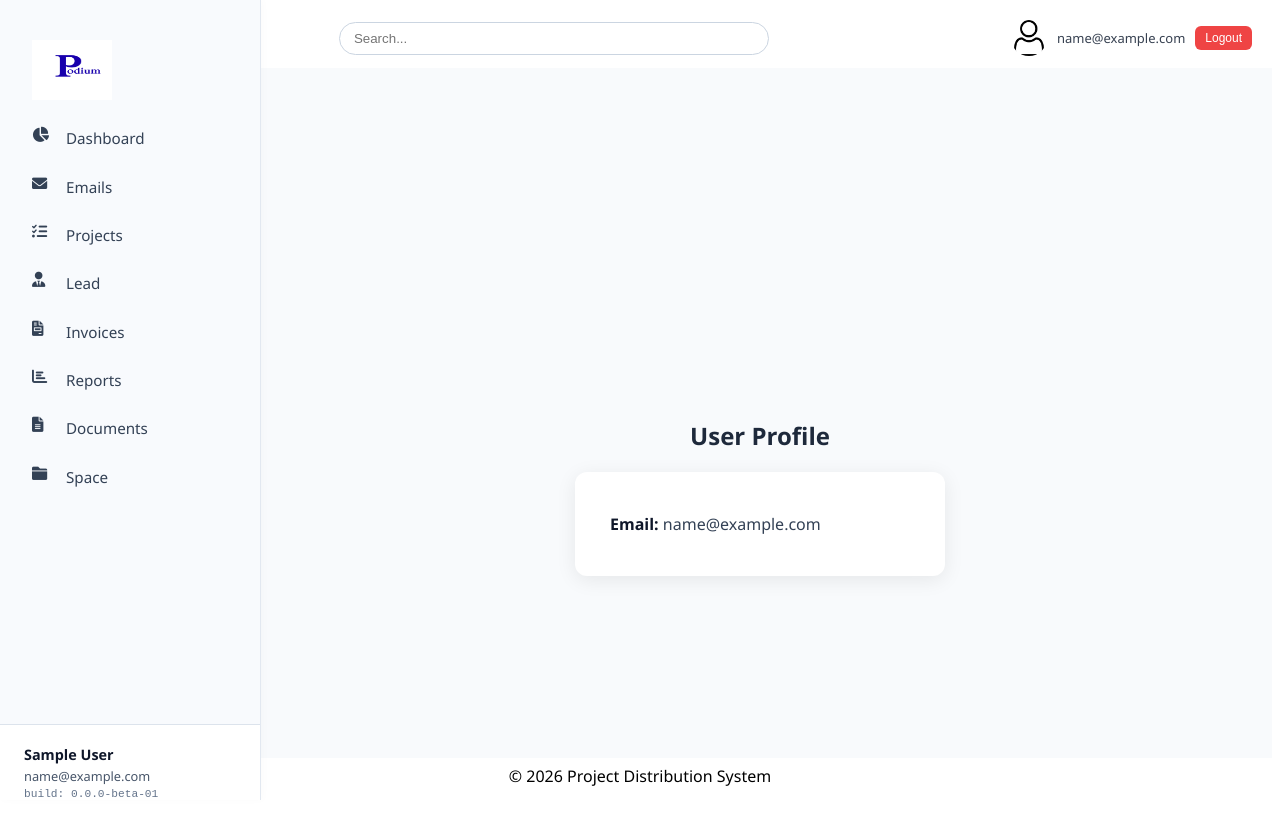
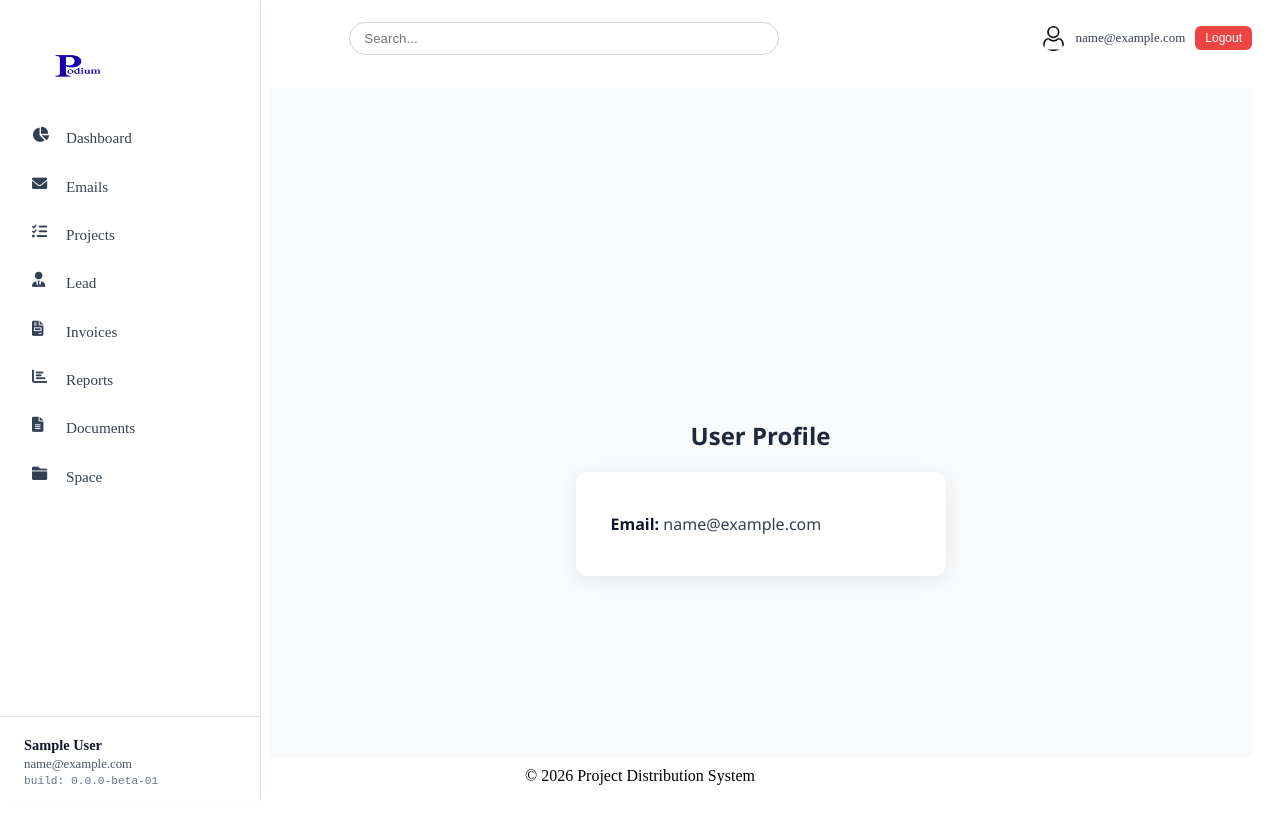
Before and after one commit to abhijeett55/posify-podium, an Angular app: page /profile in a window 1280 px wide. Built offline with nearby package versions, Linux system fonts and the light colour scheme; sample sign-in values are in the browser's storage.

Commit message:
fixes&bugs

```diff
--- a/src/app/_components/document/document.css
+++ b/src/app/_components/document/document.css
@@ -11,7 +11,6 @@
   color:#6b7280;
 }
 
-/* upload buttons */
 
 .upload-buttons{
   margin-top:20px;
@@ -29,7 +28,6 @@
   font-weight:500;
 }
 
-/* filter */
 
 .filter-box{
   margin:20px 0;
@@ -42,7 +40,6 @@
   border-radius:6px;
 }
 
-/* table */
 
 .table-container{
   background:white;
@@ -72,7 +69,6 @@ th{
   padding:30px;
 }
 
-/* pagination */
 
 .pagination{
   display:flex;
--- a/src/app/_components/document/document.html
+++ b/src/app/_components/document/document.html
@@ -33,7 +33,7 @@
     <button class="upload-btn" (click)="otherUpload.click()">Upload other</button>
   </div>
 
-  <!-- Filter -->
+
   <div class="filter-box">
     <input
     type="text"
@@ -42,7 +42,7 @@
     />
   </div>
 
-  <!-- Table -->
+
   <div class="table-container">
     <table>
 
--- a/src/app/_components/document/document.ts
+++ b/src/app/_components/document/document.ts
@@ -134,7 +134,7 @@ export class DocumentComponent {
 
   onRowsPerPageChange(value: string) {
     this.rowsPerPage = Number(value);
-    this.currentPage = 1; // reset to first page
+    this.currentPage = 1;
   }
 
 
--- a/src/app/_components/emails/emails.html
+++ b/src/app/_components/emails/emails.html
@@ -74,7 +74,7 @@
     </ul>
   </div>
 
-  <!-- EMAIL LIST -->
+  <!-- EMAIL -->
   <div class="list">
     <div class="list-header">
       <h2>{{ getFolderDisplayName(currentFolder) }}</h2>
@@ -107,7 +107,7 @@
     </div>
   </div>
 
-  <!-- MAILBOX / DETAIL -->
+  <!-- MAILBOX -->
   <div class="mailbox">
     <ng-container *ngIf="selectedMail; else emptyState">
       <div class="mailbox-header">
--- a/src/app/_components/emails/emails.ts
+++ b/src/app/_components/emails/emails.ts
@@ -92,10 +92,8 @@ export class Emails {
 
     this.emailService.createEmail(sentEmail).subscribe({
       next: (newEmail) => {
-        // Add to allEmails and refresh list
         this.allEmails.push(newEmail);
         this.filterEmailsByFolder();
-        // Clear reply textarea
         const textarea = document.querySelector('.reply-box textarea') as HTMLTextAreaElement;
         if (textarea) textarea.value = '';
         console.log('Reply sent successfully');
--- a/src/app/_components/header/header.css
+++ b/src/app/_components/header/header.css
@@ -8,14 +8,13 @@
   border-bottom: 1px solid #e5e7eb;
 }
 
-/* LEFT */
 .header-left .logo-text {
   font-size: 18px;
   font-weight: 600;
   color: #4f46e5;
 }
 
-/* CENTER SEARCH */
+
 .header-center {
   flex: 1;
   display: flex;
@@ -37,7 +36,6 @@
   box-shadow: 0 0 0 3px rgba(99, 102, 241, 0.15);
 }
 
-/* RIGHT USER */
 .header-right {
   display: flex;
   align-items: center;
@@ -46,8 +44,8 @@
 
 /* Avatar */
 .avatar {
-  width: 36px;
-  height: 36px;
+  width: 25px;
+  height: 25px;
   border-radius: 50%;
   cursor: pointer;
 }
@@ -64,7 +62,6 @@
   color: #374151;
 }
 
-/* Logout Button */
 .logout-btn {
   padding: 5px 10px;
   border: none;
--- a/src/app/_components/header/header.html
+++ b/src/app/_components/header/header.html
@@ -1,16 +1,16 @@
 <div class="header">
 
-  <!-- LEFT (optional logo/title if needed) -->
+
   <div class="header-left">
     <span class="logo-text">Podium</span>
   </div>
 
-  <!-- CENTER SEARCH -->
+
   <div class="header-center">
     <input type="text" placeholder="Search..." class="search-input">
   </div>
 
-  <!-- RIGHT USER -->
+
   <div class="header-right">
     <img src="assets/avatar.png" class="avatar">
 
--- a/src/app/_components/header/header.ts
+++ b/src/app/_components/header/header.ts
@@ -19,6 +19,8 @@ export class Header {
     this.authService.currentUser$.subscribe(user => this.user = user);
   }
 
+
+
   ngOnInit() {
     this.authService.currentUser$.subscribe((user: User|  null) => {
       this.user = user;
--- a/src/app/_components/layout/layout.css
+++ b/src/app/_components/layout/layout.css
@@ -1,23 +1,23 @@
-/* ROOT LAYOUT */
+/* ROOT */
 .app-layout {
   display: flex;
   flex-direction: column;
   height: 100vh;
-  font-family: 'Segoe UI', sans-serif;
 }
 
-/* HEADER + FOOTER FIXED SIZE (optional tweak if needed) */
+/* HEADER */
 app-header {
   height: 60px;
   flex-shrink: 0;
 }
 
+/* FOOTER */
 app-footer {
   height: 50px;
   flex-shrink: 0;
 }
 
-/* BODY LAYOUT */
+/* BODY */
 .layout-body {
   display: flex;
   flex: 1;
@@ -27,43 +27,15 @@ app-footer {
 /* SIDEBAR */
 .sidebar {
   width: 240px;
-  background: #1e293b;
-  color: white;
-  transition: width 0.3s ease;
-  overflow: hidden;
-}
-
-/* Sidebar content inside */
-.sidebar app-sidebar {
-  display: block;
-  height: 100%;
+  background: #f1f5f9;
+  border-right: 1px solid #e5e7eb;
+  flex-shrink: 0;
 }
 
 /* MAIN CONTENT */
 .main-content {
   flex: 1;
-  background: #f8fafc;
   padding: 20px;
   overflow-y: auto;
+  background: #ffffff;
 }
-
-/* SCROLLBAR (optional clean look) */
-.main-content::-webkit-scrollbar {
-  width: 6px;
-}
-
-.main-content::-webkit-scrollbar-thumb {
-  background: #cbd5e1;
-  border-radius: 10px;
-}
-
-/* RESPONSIVE */
-@media (max-width: 768px) {
-  .sidebar {
-    width: 70px;
-  }
-
-  .main-content {
-    padding: 15px;
-  }
-}
--- a/src/app/_components/layout/layout.html
+++ b/src/app/_components/layout/layout.html
@@ -8,6 +8,7 @@
       <app-sidebar></app-sidebar>
     </aside>
 
+
     <main class="main-content">
       <router-outlet></router-outlet>
     </main>
--- a/src/app/_components/layout/layout.ts
+++ b/src/app/_components/layout/layout.ts
@@ -12,5 +12,4 @@ import { Sidebar } from '../sidebar/sidebar';
   styleUrl: './layout.css',
 })
 export class Layout {
-
 }
--- a/src/app/_components/sidebar/sidebar.css
+++ b/src/app/_components/sidebar/sidebar.css
@@ -1,32 +1,19 @@
-/* SIDEBAR CONTAINER */
+
 .sidebar {
   position: fixed;
   top: 0;
   left: 0;
   width: 260px;
   height: 100vh;
-  background-color: #f8fafd;
+  background-color: white;
   border-right: 1px solid #e2e8f0;
   display: flex;
   flex-direction: column;
   box-shadow: 2px 0 8px rgba(0, 0, 0, 0.02);
   z-index: 1000;
-  transition: transform 0.2s ease; /* if you plan to collapse */
+  transition: transform 0.2s ease;
 }
 
-.sidebar-toggle {
-  position: fixed;
-  top: 1rem;
-  left: 1rem;
-  z-index: 1100;
-  background: white;
-  border: 1px solid #ccc;
-  border-radius: 4px;
-  padding: 0.5rem 1rem;
-  cursor: pointer;
-}
-
-/* NAVIGATION AREA */
 .nav {
   flex: 1;
   padding: 1.5rem 1rem;
@@ -34,10 +21,10 @@
 }
 
 .nav .logo {
-  height: 60px;          /* Adjust based on your design */
-  width: 80px;           /* Maintain aspect ratio */
-  margin: 1rem;          /* Spacing around the logo */
-  display: block;        /* Ensure proper layout */
+  height: 60px;
+  width: 80px;
+  margin: 1rem;
+  display: block;
 }
 
 .nav ul {
@@ -50,7 +37,7 @@
   margin-bottom: 0.25rem;
 }
 
-/* LINK ITEMS */
+
 .nav a {
   display: flex;
   align-items: center;
@@ -69,7 +56,7 @@
   color: #0f172a;
 }
 
-/* ACTIVE LINK (routerLinkActive) */
+
 .nav a.active {
   background-color: #e0e7ff;
   color: #1d4ed8;
@@ -78,10 +65,9 @@
 
 .nav a.active .icon {
   filter: brightness(0) saturate(100%) invert(27%) sepia(90%) saturate(1743%) hue-rotate(215deg) brightness(94%) contrast(97%);
-  /* optional: tint the icon to match active color – above filter makes #1d4ed8 */
 }
 
-/* ICON STYLING */
+
 .icon {
   width: 22px;
   height: 22px;
@@ -89,9 +75,9 @@
   flex-shrink: 0;
 }
 
-/* USER INFO SECTION */
+
 .user-info {
-  height:35px;
+  height:43px;
   border-top: 1px solid #dce3ec;
   padding: 1.25rem 1.5rem;
   background-color: #ffffff;
@@ -127,5 +113,5 @@
 :host.collapsed {
   width: 0;
   opacity: 0;
-  margin-left: -260px; /* optional, helps with animation */
+  margin-left: -260px;
 }
```
